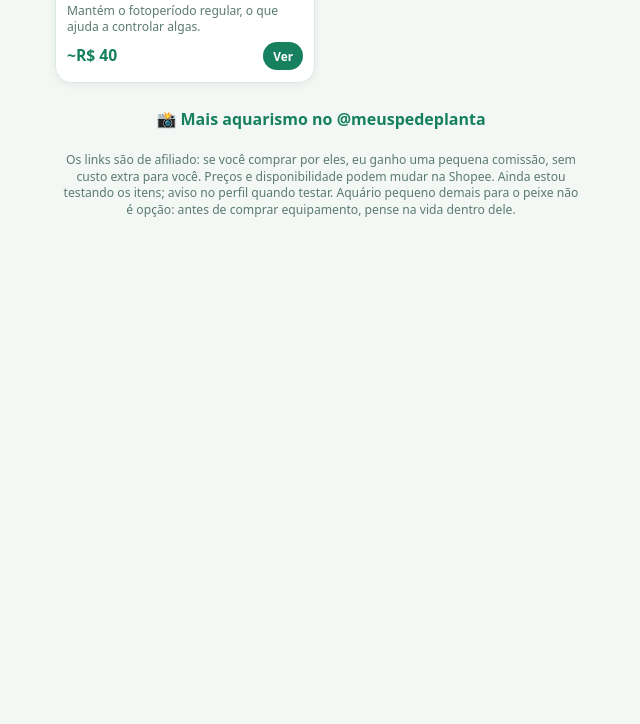
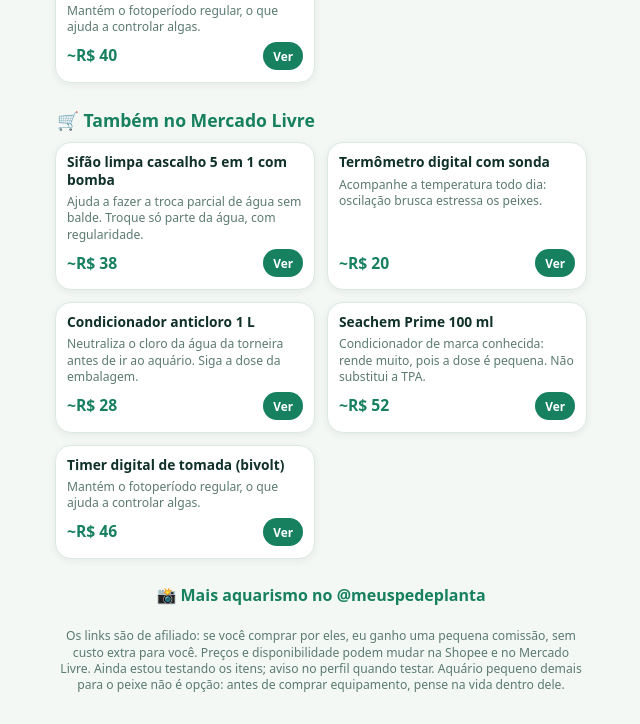
Before and after one commit to Rdgosp/achados-do-aquario, a plain HTML site: page index.html in a window 1280 px wide. Shown: the part 3354-4078 px from the top of the page, without its empty margins (319-959 px from the left). Before the commit the page ends 3602 px from the top, so only its background shows below. Drawn offline with Linux system fonts and the light colour scheme.

Commit message:
feat: secao Tambem no Mercado Livre (5 links de afiliado com texto de uso)
Co-Authored-By: Claude Sonnet 5.5 <noreply@anthropic.com>

```diff
--- a/index.html
+++ b/index.html
@@ -71,6 +71,15 @@ a.c.big{grid-column:1/-1;flex-direction:row}
 <a class="c" href="https://s.shopee.com.br/4fxf2jHGt1" rel="sponsored noopener"><div class="im"><img src="https://down-br.img.susercontent.com/file/br-11134207-7r98o-lsa2z7igh73vb7@resize_w450_nl.webp" alt="Timer digital de tomada" loading="lazy"></div><div class="bd"><div class="nm">Timer digital de tomada (bivolt)</div><div class="ds">Mantém o fotoperíodo regular, o que ajuda a controlar algas.</div><div class="ft"><span class="pr">~R$ 40</span><span class="go">Ver</span></div></div></a>
 </div>
 
+<h2>🛒 Também no Mercado Livre</h2>
+<div class="grid">
+<a class="c" href="https://meli.la/27yimVP" rel="sponsored noopener"><div class="bd"><div class="nm">Sifão limpa cascalho 5 em 1 com bomba</div><div class="ds">Ajuda a fazer a troca parcial de água sem balde. Troque só parte da água, com regularidade.</div><div class="ft"><span class="pr">~R$ 38</span><span class="go">Ver</span></div></div></a>
+<a class="c" href="https://meli.la/2JgHWhp" rel="sponsored noopener"><div class="bd"><div class="nm">Termômetro digital com sonda</div><div class="ds">Acompanhe a temperatura todo dia: oscilação brusca estressa os peixes.</div><div class="ft"><span class="pr">~R$ 20</span><span class="go">Ver</span></div></div></a>
+<a class="c" href="https://meli.la/183Bpn3" rel="sponsored noopener"><div class="bd"><div class="nm">Condicionador anticloro 1 L</div><div class="ds">Neutraliza o cloro da água da torneira antes de ir ao aquário. Siga a dose da embalagem.</div><div class="ft"><span class="pr">~R$ 28</span><span class="go">Ver</span></div></div></a>
+<a class="c" href="https://meli.la/33LxJh9" rel="sponsored noopener"><div class="bd"><div class="nm">Seachem Prime 100 ml</div><div class="ds">Condicionador de marca conhecida: rende muito, pois a dose é pequena. Não substitui a TPA.</div><div class="ft"><span class="pr">~R$ 52</span><span class="go">Ver</span></div></div></a>
+<a class="c" href="https://meli.la/21GQmyL" rel="sponsored noopener"><div class="bd"><div class="nm">Timer digital de tomada (bivolt)</div><div class="ds">Mantém o fotoperíodo regular, o que ajuda a controlar algas.</div><div class="ft"><span class="pr">~R$ 46</span><span class="go">Ver</span></div></div></a>
+</div>
+
 <a class="ig" href="https://www.instagram.com/meuspedeplanta/" rel="noopener">📸 Mais aquarismo no @meuspedeplanta</a>
-<p class="note">Os links são de afiliado: se você comprar por eles, eu ganho uma pequena comissão, sem custo extra para você. Preços e disponibilidade podem mudar na Shopee. Ainda estou testando os itens; aviso no perfil quando testar. Aquário pequeno demais para o peixe não é opção: antes de comprar equipamento, pense na vida dentro dele.</p>
+<p class="note">Os links são de afiliado: se você comprar por eles, eu ganho uma pequena comissão, sem custo extra para você. Preços e disponibilidade podem mudar na Shopee e no Mercado Livre. Ainda estou testando os itens; aviso no perfil quando testar. Aquário pequeno demais para o peixe não é opção: antes de comprar equipamento, pense na vida dentro dele.</p>
 </main></body></html>
```
